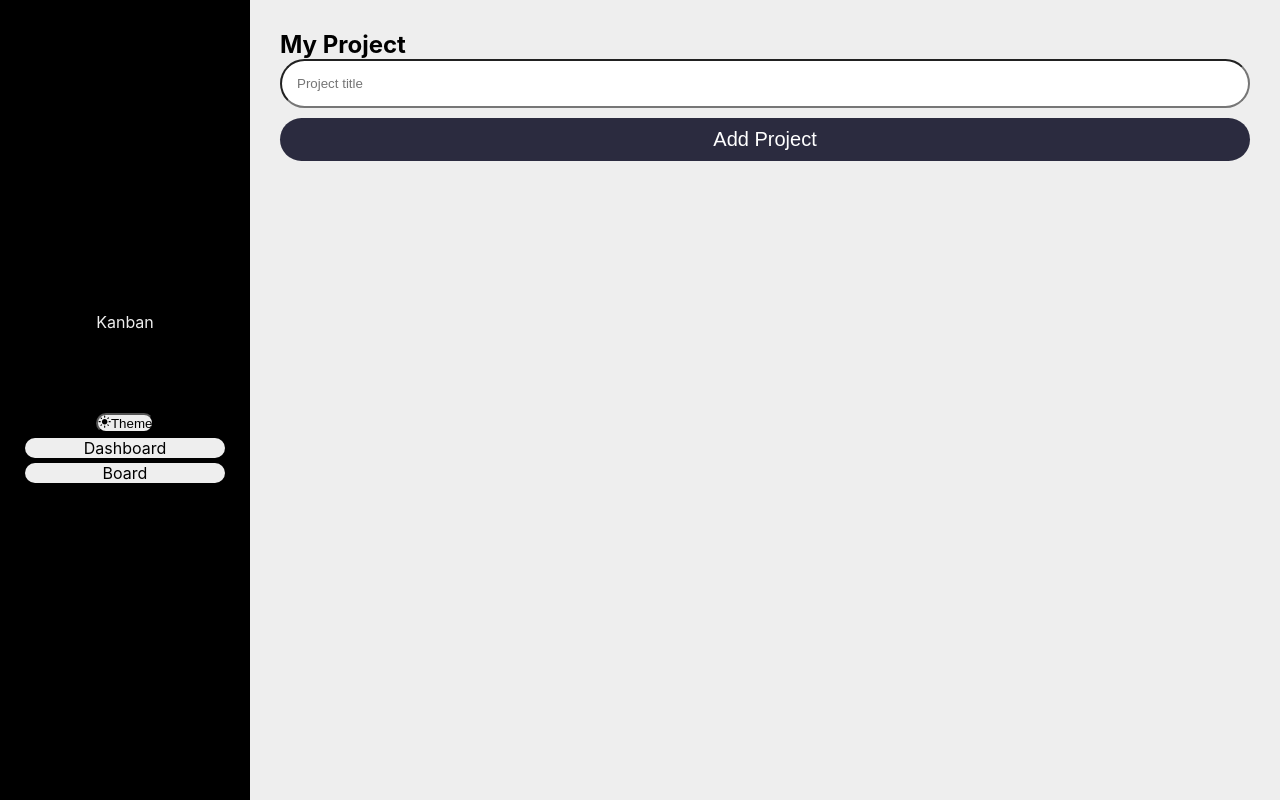
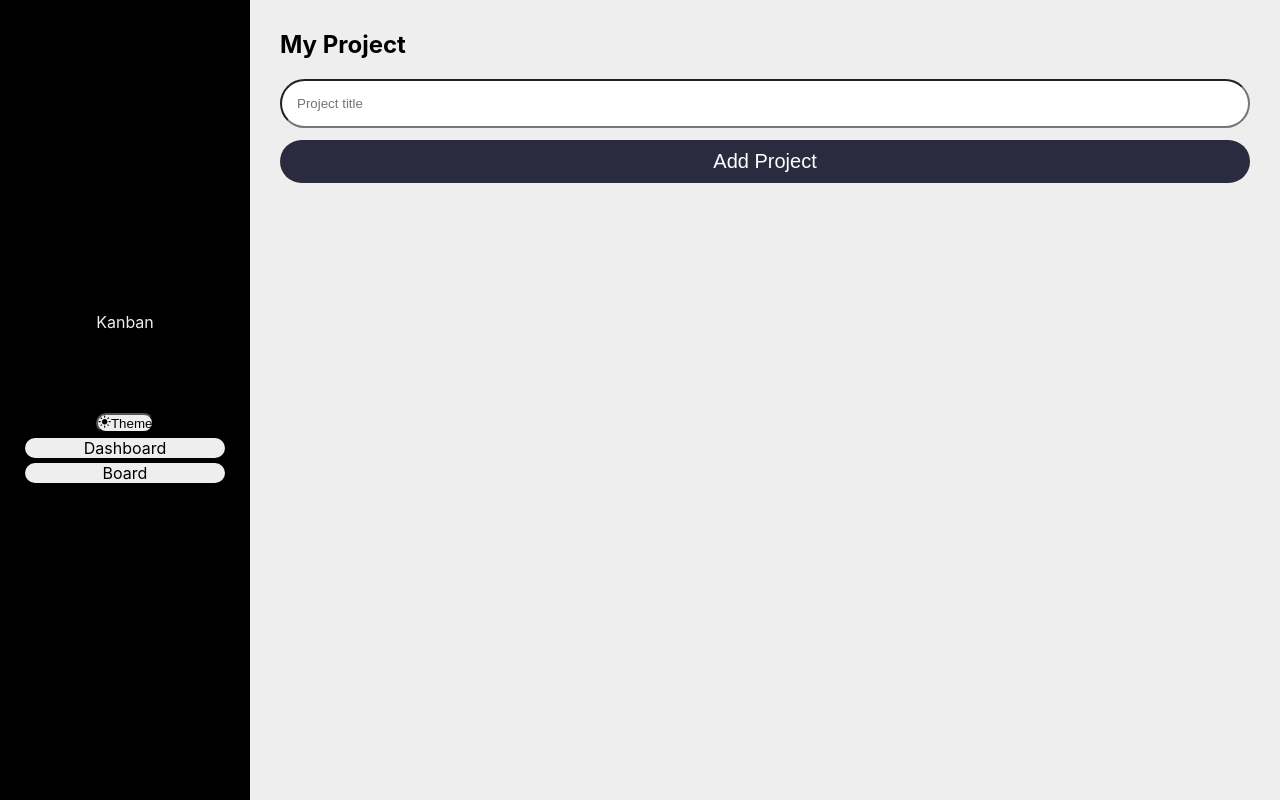
Before and after one commit to Priya-raja/kanban-react, a React (Create React App) app: page / in a window 1280 px wide. Built offline with nearby package versions, Linux system fonts and the light colour scheme.

Commit message:
commit 10 added margin to heading

```diff
--- a/src/pages/Dashboard.css
+++ b/src/pages/Dashboard.css
@@ -11,7 +11,7 @@
   .btn{
     background-color:  rgb(43, 43, 63);
     color: white;
-    margin-top: 10px;
+    margin-top: 12px;
     border-radius: 40px;
     box-shadow: none;
     border:none;
--- a/src/pages/Dashboards.tsx
+++ b/src/pages/Dashboards.tsx
@@ -32,7 +32,7 @@ const Dashboards = () => {
       className="dashboard"
       style={{ background: theme.background, color: theme.foreground }}
     >
-      <h2>My Project</h2>
+      <h2 style={{marginBottom: "20px", alignContent: "center"}}>My Project</h2>
       <div className="input-group">
         <input
           type="text"
```
